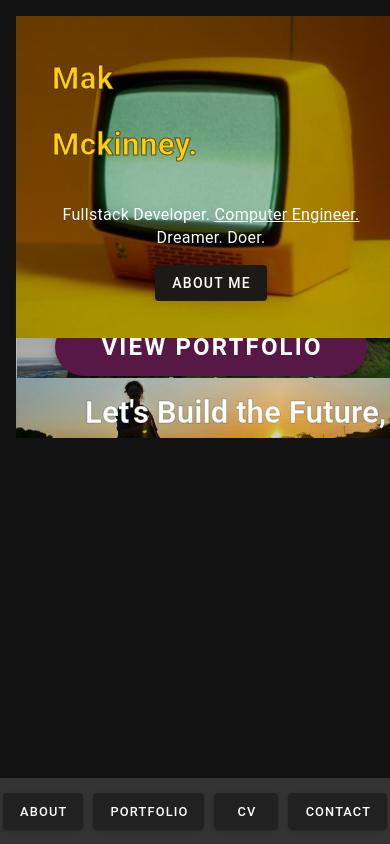
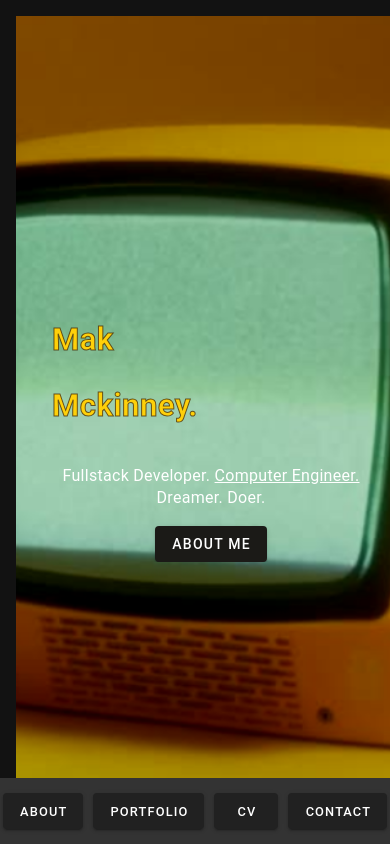
Before and after one commit to crouchbindcommit/portfolio, a Vue app: page / in a window 390 px wide. Shown: the top 844 px of the page. Built offline with nearby package versions, Linux system fonts and the light colour scheme.

Commit message:
Update index.vue

```diff
--- a/src/pages/index.vue
+++ b/src/pages/index.vue
@@ -407,7 +407,7 @@ html {
 
 /* Mobile Responsive Styles */
 @media (max-width: 600px) {
-  /* Ensure background image scales well on smaller screens */
+  /* Ensure background images scale properly on all sections */
   .background-section {
     background-size: cover;
     background-position: center;
@@ -419,7 +419,7 @@ html {
   .portfolio-name {
     font-size: clamp(30px, 8vw, 60px);
     margin-left: 10px;
-    margin-bottom: 0; /* Removed negative margin to avoid overlapping background */
+    margin-bottom: 0;
   }
 
   /* Adjust subtitle size and positioning */
@@ -471,6 +471,28 @@ html {
     gap: 15px;
   }
 
+  /* Fix background images for scrolling sections */
+  .background-1 {
+    background-image: url('/background/yellow-screen.png');
+    background-size: cover;
+    background-position: center;
+    height: 100vh; /* Ensure full height on mobile */
+  }
+
+  .background-2 {
+    background-image: url('/background/cliff.png');
+    background-size: cover;
+    background-position: center;
+    height: 100vh; /* Ensure full height on mobile */
+  }
+
+  .background-3 {
+    background-image: url('/background/standup-paddleboard.png');
+    background-size: cover;
+    background-position: center;
+    height: 100vh; /* Ensure full height on mobile */
+  }
+
   /* Footer button adjustments */
   .v-footer {
     text-align: center;
```
